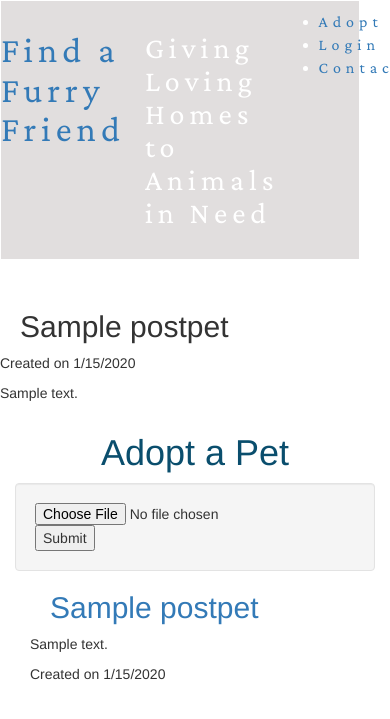
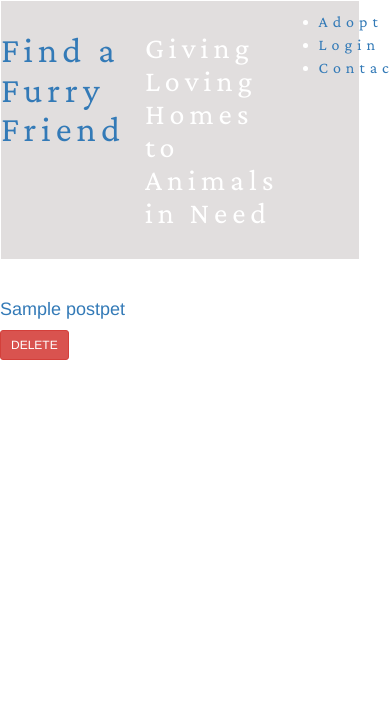
Before and after one commit to mdh1080/Pet-Project-March-23, a Node server app: page /api/postpets/ in a window 390 px wide; the page is wider, and only the part inside the window is pictured. Shown: the top 719 px of that part. Run offline with Node 20, Linux system fonts and the light colour scheme; the visitor is signed in with stand-in values (Sample User, id 1); tables that the repository leaves empty hold one stand-in row (values such as "Sample post"); some libraries are stand-ins or nearby versions.

Commit message:
Modify handlebars

```diff
--- a/views/postpet.handlebars
+++ b/views/postpet.handlebars
@@ -1,57 +1,17 @@
-
-{{#each postpets as |postpet| }}
-<div class="row mb-4 postpet">
-  <div class="col-md-5">
-    <h2>
-      <p>{{postpet.title}}</p>
-    </h2>
-
-    </p>
-    <p>Created on {{format_date postpet.date_created}}</p>
-  </div>
-  <div class="col-md-7">
-    <p>
-      {{postpet.description}}
-    </p>
-  </div>
-</div>
-{{/each}}
-
-{{!-- <link rel="stylesheet" type="text/css" href="./css/style.css">
-<link rel="stylesheet" href="https://maxcdn.bootstrapcdn.com/bootstrap/3.4.1/css/bootstrap.min.css"> --}}
 
 
-  <div class="container">
-    <div class="row">
-      <div class="col-md-12">
-        <h1 class="text-center">Adopt a Pet</h1>
+    {{#each postpets as |postpet|}}
+    <div class="row mb-2">
+      <div class="col-md-8">
+        <h4><a href="/postpet/{{postpet.id}}">{{postpet.title}}</a></h4>
+      </div>
+      <div class="col-md-4">
+        <button class="btn btn-sm btn-danger" data-id="{{postpet.id}}">DELETE</button>
+      </div>
     </div>
-  </div>
+    {{/each}}
+</div>
 
-    <div class="well">
-  <form method="POST" action="/upload" enctype="multipart/form-data">
-        <input type="file" name="image">
-        <input type="submit">
-   </form>
-</div>
-<body>
-{{#each postpets as |postpet| }}
- <form class="form new-postpet-form">
-    <div class="form-group">
-      <div class="col-md-5">
-    <h2>
-      <a href="/postpet/{{postpet.id}}">{{postpet.title}}</a>
-    </h2>
-
-    <p>
-     {{postpet.description}}
-    </p>
-    <p>Created on {{format_date postpet.date_created}}</p>
-  </div>
-  </div>
-</div>
-{{/each}}
-</body>
 
 
 <script src="./js/profile.js"></script>
```
Also changed, not shown: controllers/homeRoutes.js (+0 -9 lines), views/profile.handlebars (+6 -4 lines).
